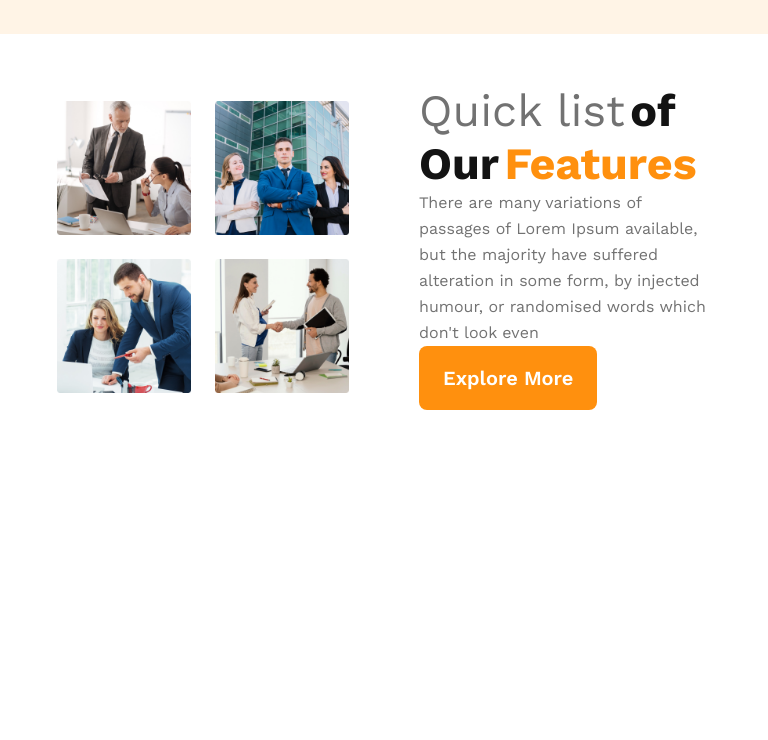
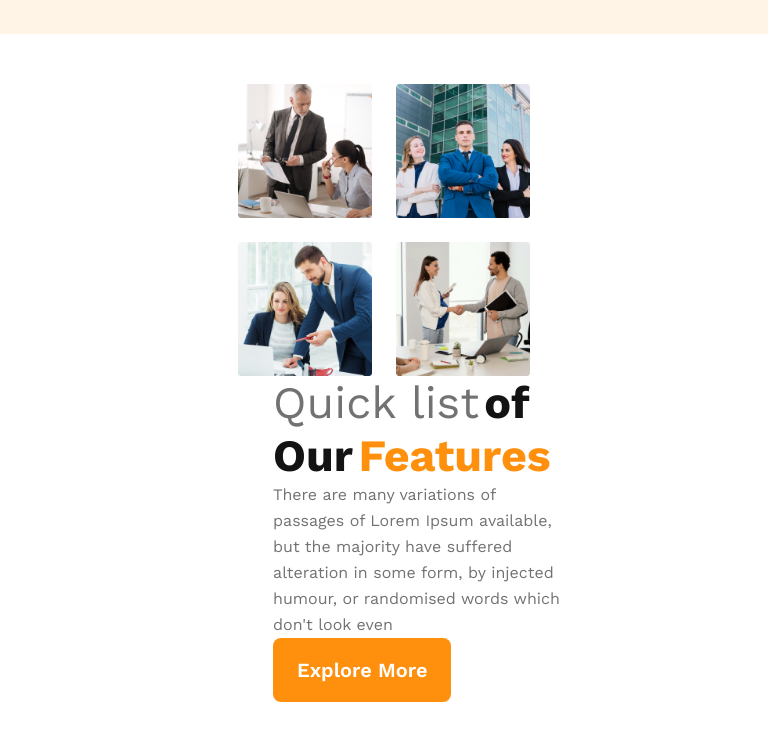
Before and after one commit to maksudur420/g3-architects-landing-page, a plain HTML site: page index.html in a window 768 px wide. Shown: the part 861-1601 px from the top of the page. Before the commit the page ends 1321 px from the top, so only its background shows below. Drawn offline with nearby package versions, Linux system fonts and the light colour scheme.

Commit message:
commited all comand

```diff
--- a/style.css
+++ b/style.css
@@ -141,4 +141,7 @@ nav li a{
     .banner-info{
         width: 90%;
     }
+    .team-section{
+        flex-direction: column;
+    }
 }
```
